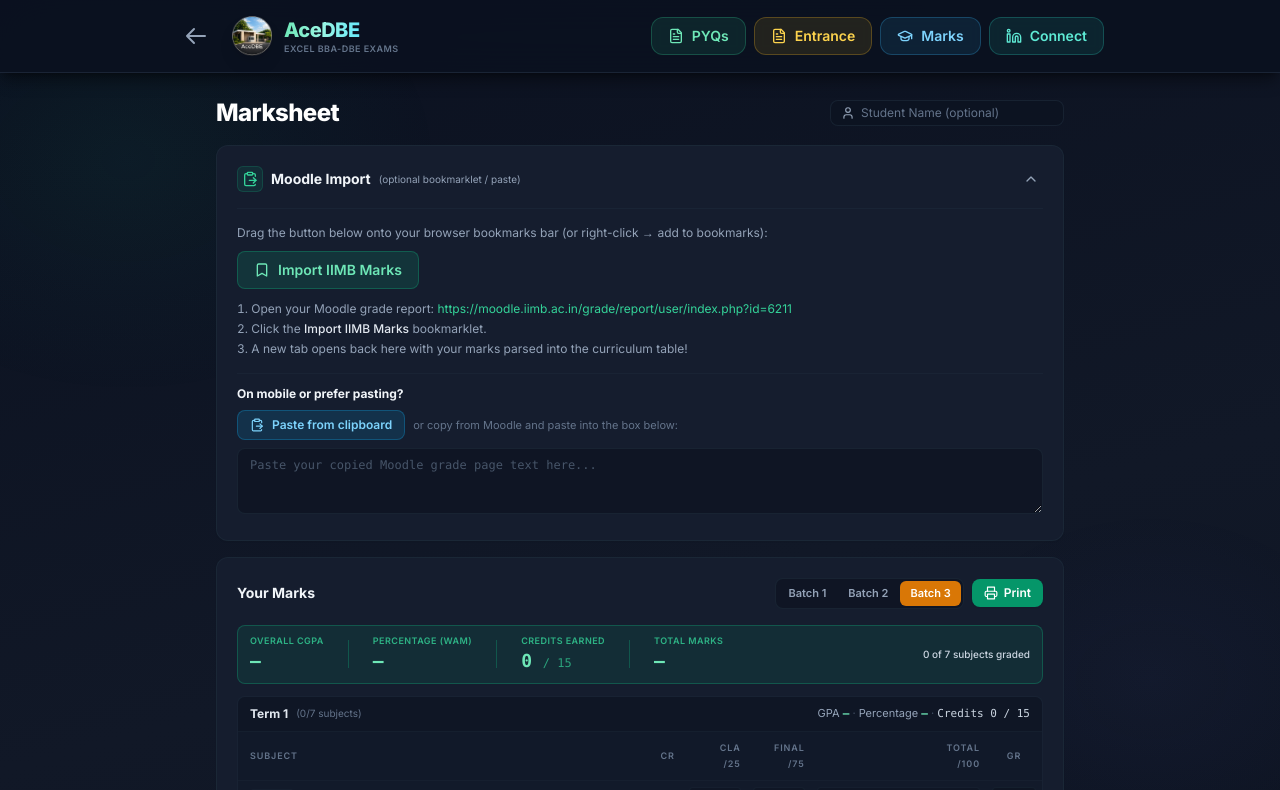
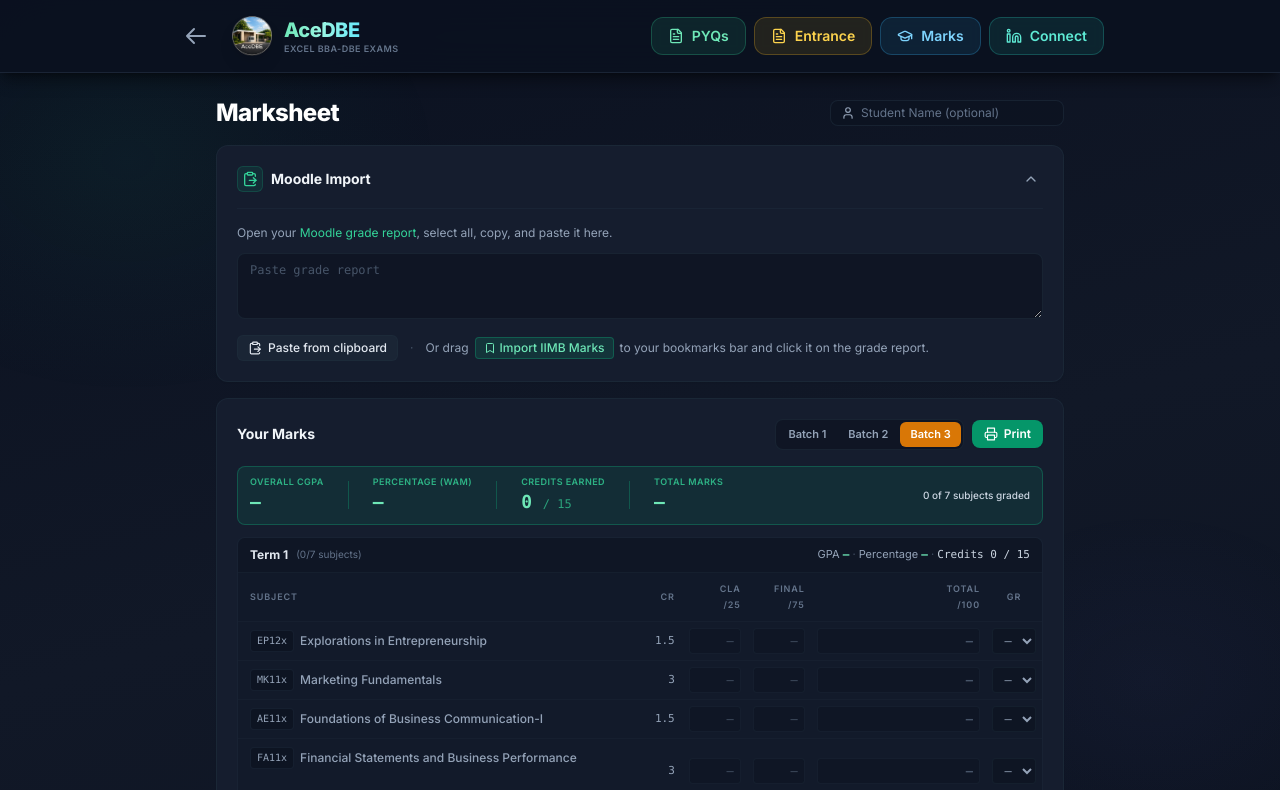
Before and after one commit to madhavgupta2002/AceDBE, a Next.js app: page /marks in a window 1280 px wide. Shown: the top 790 px of the page. Built offline with nearby package versions, Linux system fonts and the light colour scheme.

Commit message:
Simplify Moodle import instructions on marks page
Lead with the paste flow, link the grade report instead of printing the URL, and fold the bookmarklet into a single desktop-only line.

```diff
--- a/components/MarksPage.tsx
+++ b/components/MarksPage.tsx
@@ -955,7 +955,7 @@ export default function MarksPage() {
                                     <h2 className="text-sm font-bold text-slate-100 flex items-center gap-2">
                                         <span>Moodle Import</span>
                                         <span className="text-[10px] font-normal text-slate-400">
-                                            {rows ? `(${rows.length} rows loaded)` : '(optional bookmarklet / paste)'}
+                                            {rows ? `${rows.length} rows loaded` : ''}
                                         </span>
                                     </h2>
                                 </div>
@@ -969,59 +969,49 @@ export default function MarksPage() {
                         </div>
 
                         {showImporter && (
-                            <div className="mt-4 pt-4 border-t border-surface-border/50 space-y-4">
-                                <div>
-                                    <p className="text-xs text-slate-400 mb-2.5">
-                                        Drag the button below onto your browser bookmarks bar (or right-click → add to bookmarks):
+                            <div className="mt-4 pt-4 border-t border-surface-border/50 space-y-3 text-xs text-slate-400">
+                                <p>
+                                    Open your{' '}
+                                    <a href={MOODLE_GRADE_URL} target="_blank" rel="noopener noreferrer" className="text-emerald-400 hover:underline">
+                                        Moodle grade report
+                                    </a>
+                                    , select all, copy, and paste it here.
                                 </p>
-                                    <a
-                                        ref={bookmarkletRef}
-                                        onClick={(e) => e.preventDefault()}
-                                        className="inline-flex items-center gap-2 px-4 py-2 bg-emerald-500/15 hover:bg-emerald-500/25 text-emerald-300 rounded-lg border border-emerald-500/30 text-xs sm:text-sm font-semibold cursor-grab active:cursor-grabbing select-none"
-                                    >
-                                        <Bookmark className="w-4 h-4" />
-                                        Import IIMB Marks
-                                    </a>
-
-                                    <ol className="mt-3 space-y-1 text-xs text-slate-400 list-decimal list-inside">
-                                        <li>
-                                            Open your Moodle grade report:{' '}
-                                            <a href={MOODLE_GRADE_URL} target="_blank" rel="noopener noreferrer" className="text-emerald-400 hover:underline break-all">
-                                                {MOODLE_GRADE_URL}
-                                            </a>
-                                        </li>
-                                        <li>Click the <span className="text-slate-200 font-medium">Import IIMB Marks</span> bookmarklet.</li>
-                                        <li>A new tab opens back here with your marks parsed into the curriculum table!</li>
-                                    </ol>
-                                </div>
-
-                                <div className="pt-3 border-t border-surface-border/40">
-                                    <h3 className="text-xs font-bold text-slate-100 mb-2 flex items-center gap-1.5">
-                                        <span>On mobile or prefer pasting?</span>
-                                    </h3>
-                                    <div className="flex flex-wrap items-center gap-2 mb-2">
-                                        <button
-                                            onClick={pasteFromClipboard}
-                                            type="button"
-                                            className="inline-flex items-center gap-2 px-3 py-1.5 bg-sky-500/15 hover:bg-sky-500/25 text-sky-300 rounded-lg border border-sky-500/30 text-xs font-semibold cursor-pointer"
-                                        >
-                                            <ClipboardPaste className="w-3.5 h-3.5" />
-                                            Paste from clipboard
-                                        </button>
-                                        <span className="text-[11px] text-slate-500">or copy from Moodle and paste into the box below:</span>
-                                    </div>
                                 <textarea
                                     value={pasteText}
                                     onChange={(e) => ingestPaste(e.target.value)}
-                                        placeholder="Paste your copied Moodle grade page text here..."
+                                    placeholder="Paste grade report"
                                     rows={3}
                                     className="w-full rounded-lg bg-surface-dark/70 border border-surface-border/60 px-3 py-2 text-xs text-slate-200 placeholder:text-slate-600 focus:outline-none focus:border-sky-500/50 resize-y font-mono"
                                 />
                                 {pasteError && (
-                                        <p className="mt-1.5 text-[11px] text-amber-400">
-                                            Couldn&apos;t detect valid grades in that text. Try copying the entire report or enter marks manually below.
+                                    <p className="text-amber-400">
+                                        No grades found. Copy the whole page, or enter marks below.
                                     </p>
                                 )}
+                                <div className="flex flex-wrap items-center gap-x-3 gap-y-2">
+                                    <button
+                                        onClick={pasteFromClipboard}
+                                        type="button"
+                                        className="inline-flex items-center gap-1.5 px-2.5 py-1 bg-surface-light hover:bg-surface border border-surface-border/60 text-slate-200 rounded-md font-medium cursor-pointer"
+                                    >
+                                        <ClipboardPaste className="w-3.5 h-3.5" />
+                                        Paste from clipboard
+                                    </button>
+                                    <span className="hidden sm:inline text-slate-600">·</span>
+                                    <span className="hidden sm:inline-flex items-center gap-1.5">
+                                        Or drag
+                                        <a
+                                            ref={bookmarkletRef}
+                                            onClick={(e) => e.preventDefault()}
+                                            title="Drag to your bookmarks bar, then click it on the grade report"
+                                            className="inline-flex items-center gap-1 px-2 py-0.5 bg-emerald-500/15 text-emerald-300 rounded border border-emerald-500/30 font-medium cursor-grab active:cursor-grabbing select-none"
+                                        >
+                                            <Bookmark className="w-3 h-3" />
+                                            Import IIMB Marks
+                                        </a>
+                                        to your bookmarks bar and click it on the grade report.
+                                    </span>
                                 </div>
                             </div>
                         )}
```
Lines whose indentation alone changed are shown as unchanged.
